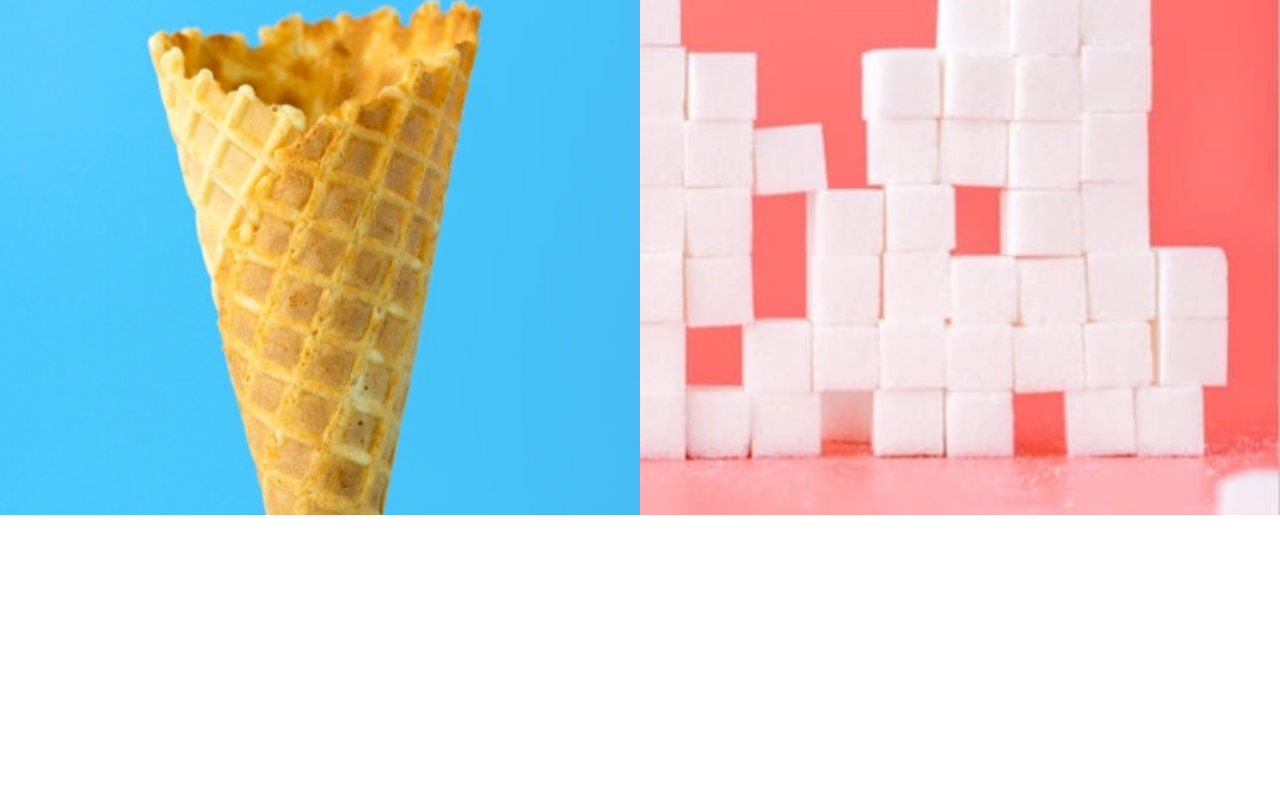
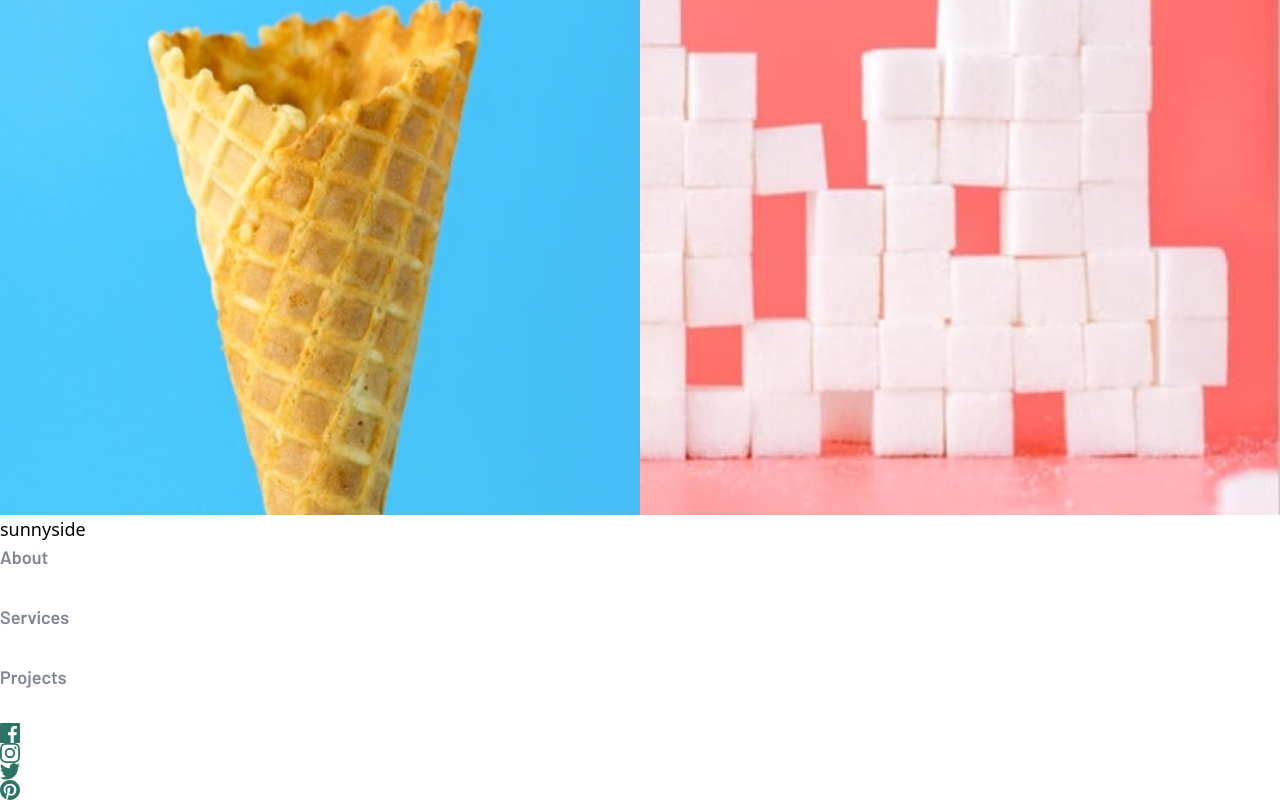
Before and after one commit to LucSil/sunnyside-agency-lander, a Vue app: page / in a window 1280 px wide. Shown: the part 10303-11103 px from the top of the page. Before the commit the page ends 10818 px from the top, so only its background shows below. Built offline with nearby package versions, Linux system fonts and the light colour scheme.

Commit message:
templating for footer complete

```diff
--- a/src/components/Footer.vue
+++ b/src/components/Footer.vue
@@ -1,4 +1,33 @@
-<template></template>
+<template>
+  <section>
+    <h3>sunnyside</h3>
+    <ul>
+      <li>
+        <a href="">About</a>
+      </li>
+      <li>
+        <a href="">Services</a>
+      </li>
+      <li>
+        <a href="">Projects</a>
+      </li>
+    </ul>
+    <div>
+      <a href="">
+        <img src="../assets/images/svg/icon-facebook.svg" />
+      </a>
+      <a href="">
+        <img src="../assets/images/svg/icon-instagram.svg" />
+      </a>
+      <a href="">
+        <img src="../assets/images/svg/icon-twitter.svg" />
+      </a>
+      <a href="">
+        <img src="../assets/images/svg/icon-pinterest.svg" />
+      </a>
+    </div>
+  </section>
+</template>
 
 <script>
 export default {
```
